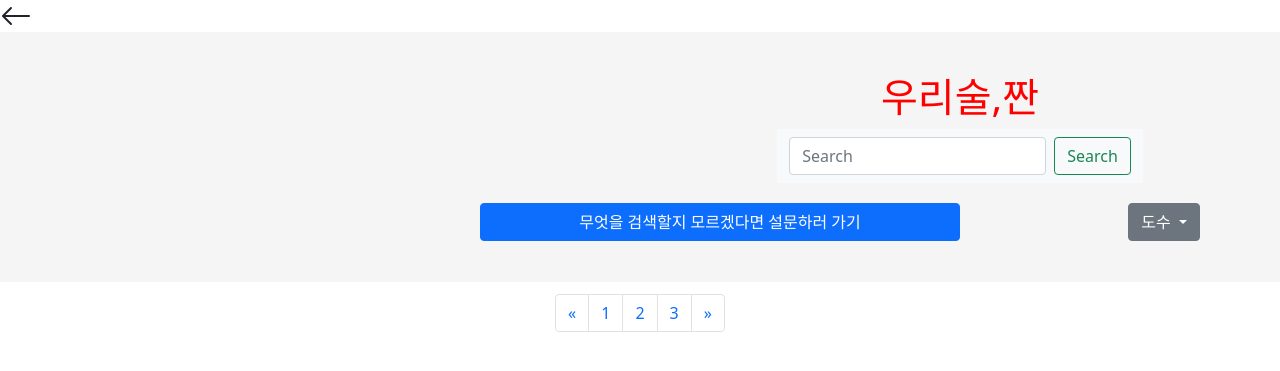
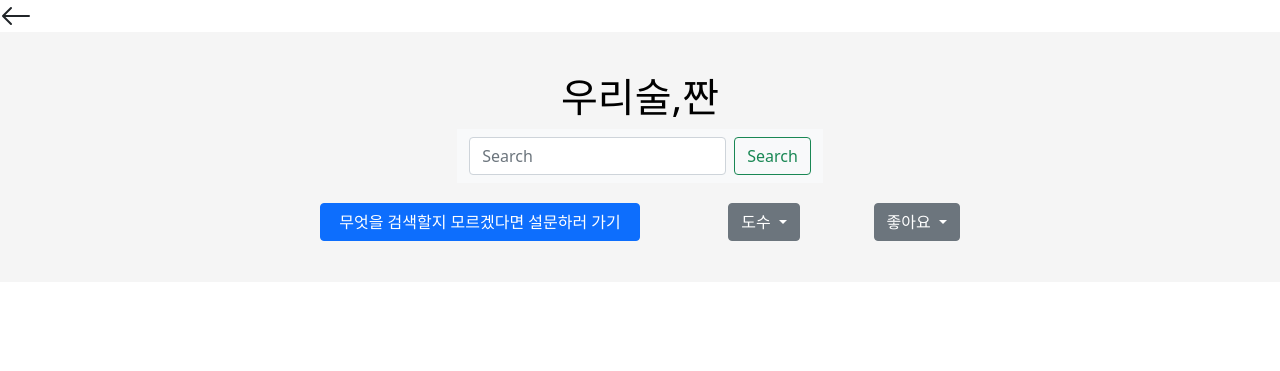
Before and after one commit to moonheesoo1997/ourdrinkjjan1, a Flask app: page / in a window 1280 px wide; the page is wider, and only the part inside the window is pictured. Shown: the top 371 px of that part. Run offline with Flask 2, Linux system fonts and the light colour scheme; data that the repository does not hold is empty.

Commit message:
listing-2

```diff
--- a/app.py
+++ b/app.py
@@ -6,9 +6,9 @@ from pymongo import MongoClient
 import certifi
 
 ca = certifi.where()
-client = MongoClient('mongodb+srv://test:ourdrinkjjan@cluster0.1zag6b7.mongodb.net/?retryWrites=true&w=majority',
+client = MongoClient('mongodb+srv://test:sparta@cluster0.1zag6b7.mongodb.net/?retryWrites=true&w=majority',
                      tlsCAFile=ca)
-db = client.dbourdrinkjjan
+db = client.ourdrinkjjan
 
 
 @app.route('/')
--- a/templates/index.html
+++ b/templates/index.html
@@ -17,13 +17,13 @@
         .mytitle {
             background-color: whitesmoke;
 
-            width: 150%;
+            width: 100%;
             height: 250px;
 
             background-position: center;
             background-size: cover;
 
-            color: red;
+            color: black;
 
             display: flex;
             flex-direction: column;
@@ -34,12 +34,18 @@
 
 
         .wrap {
-            background-color: aqua;
+
             max-width: 1200px;
             width: 95%;
             margin: 20px auto 0px auto;
 
         }
+        .card-img-top {
+            min-height: 300px;
+            max-height: 300px;
+
+        }
+
 
 
         .btns {
@@ -68,7 +74,7 @@
     </style>
     <script>
         $(document).ready(function () {
-            listing()
+            listing();
         });
 
         function listing() {
@@ -88,10 +94,10 @@
                         let temp_html = `<div class="col">
                                             <div class="card">
                                                 <img src="${imageLink}"
-                                                     class="card-img-top" alt="...">
+                                                     class="card-img-top" alt="..." >
                                                 <div class="card-body">
                                                     <h5 class="card-title">${productName}</h5>
-                                                    <p class="card-text">${alcohol}/${type}</p>
+                                                    <p class="card-text">${alcohol}도/${type}</p>
                                                     <p class="mycoment">${intro}</p>
                                                 </div>
                                             </div>
@@ -116,7 +122,7 @@
         <div class="container-fluid">
             <form class="d-flex" role="search">
                 <input class="form-control me-2" type="search" placeholder="Search" aria-label="Search">
-                <button onclick="db_search()" id="search" class="btn btn-outline-success" type="submit">Search</button>
+                <button  id="search" class="btn btn-outline-success" type="submit">Search</button>
             </form>
         </div>
     </nav>
@@ -153,27 +159,6 @@
         </div>
     </div>
 
-<p>
-<div>
-    <nav aria-label="Page navigation example">
-        <ul class="pagination justify-content-center">
-            <li class="page-item">
-                <a class="page-link" href="#" aria-label="Previous">
-                    <span aria-hidden="true">&laquo;</span>
-                </a>
-            </li>
-            <li class="page-item"><a class="page-link" href="#">1</a></li>
-            <li class="page-item"><a class="page-link" href="#">2</a></li>
-            <li class="page-item"><a class="page-link" href="#">3</a></li>
-            <li class="page-item">
-                <a class="page-link" href="#" aria-label="Next">
-                    <span aria-hidden="true">&raquo;</span>
-                </a>
-            </li>
-        </ul>
-    </nav>
-</div>
-</p>
 
 
 </body>
```
